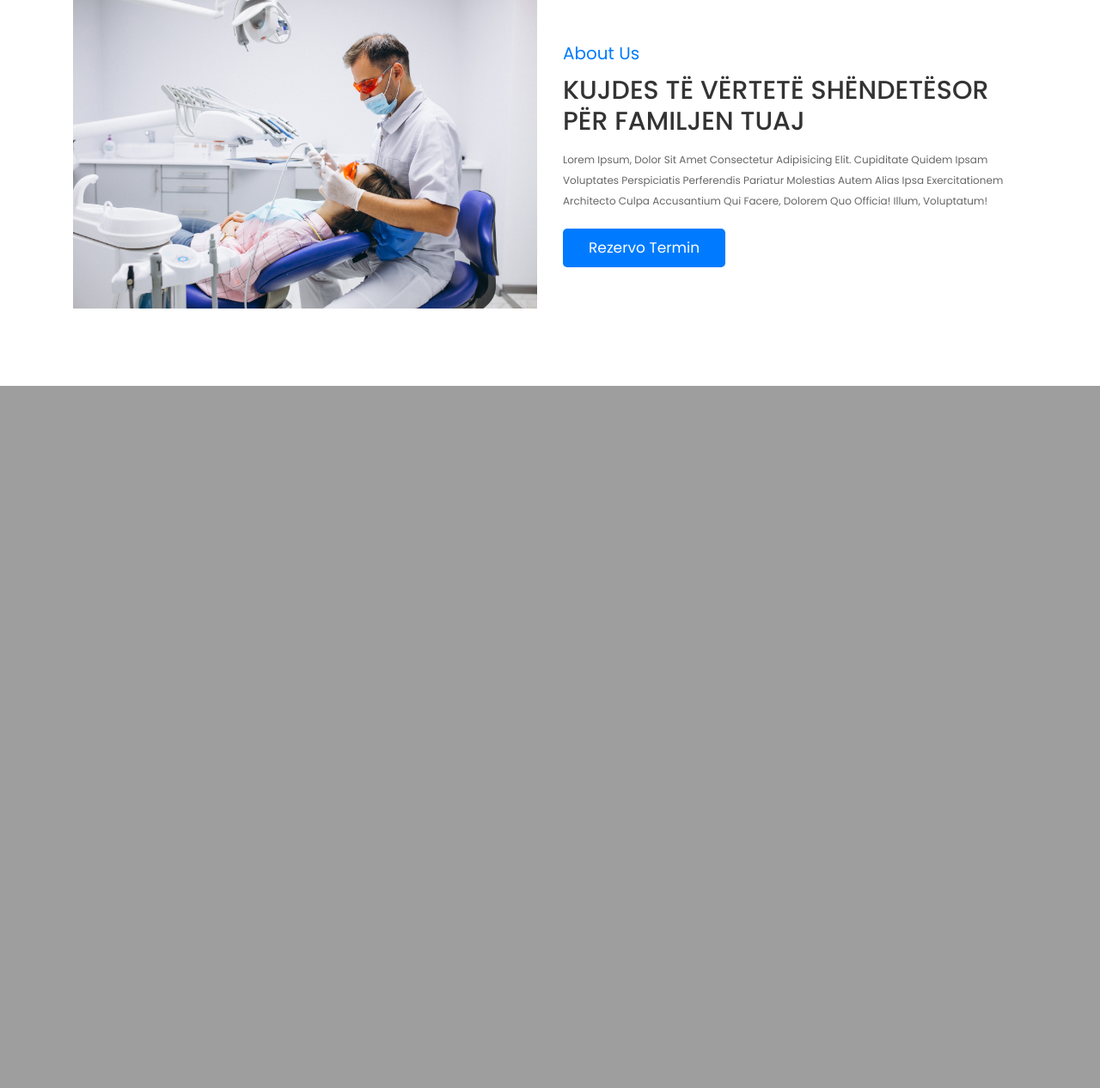
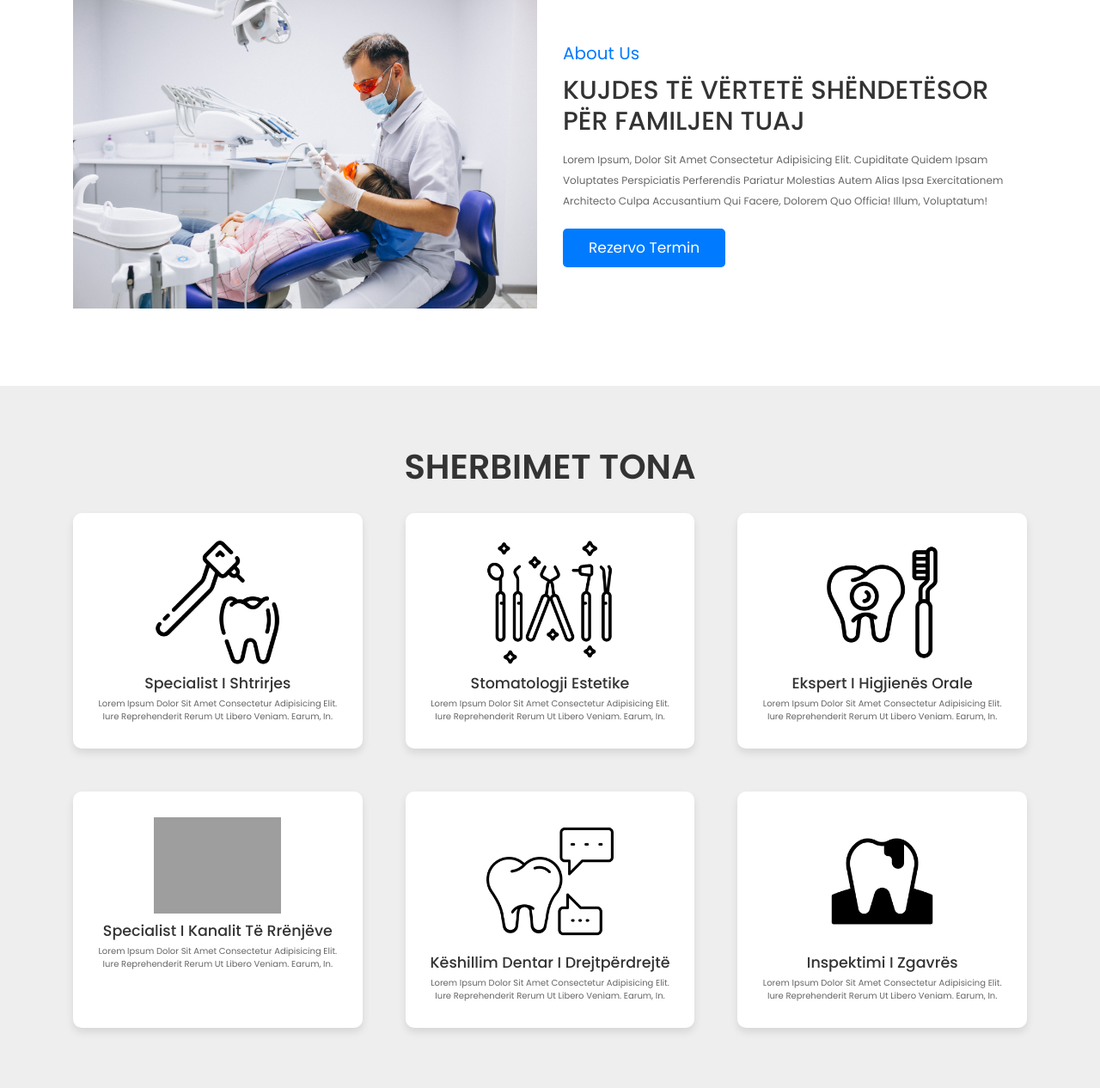
Before and after one commit to ArdianHalilaj7/DentalCare, a PHP site: page / in a window 1280 px wide. Shown: the part 1031-2297 px from the top of the page at 86% size. Before the commit the page ends 1480 px from the top, so only its background shows below. Run offline with PHP 8.4, Linux system fonts and the light colour scheme; grey boxes are pictures that could not be loaded.

Commit message:
"services" part

```diff
--- a/css/style.css
+++ b/css/style.css
@@ -46,6 +46,15 @@ section{
 
 }
 
+.heading{
+    text-align: center;
+    font-size: 4rem;
+    color: var(--black);
+    text-transform: uppercase;
+    font-weight: bolder;
+    margin-bottom: 3rem;
+}
+
 .header{
     padding: 2rem;
     /* border-bottom: var(--border); */
@@ -67,7 +76,7 @@ section{
 }
 
 .header .nav a{
-    margin: 0 1rem;
+    margin:0 1rem;
     font-size: 1.7rem;
     color: var(--black);
 }
@@ -145,6 +154,39 @@ section{
     line-height: 2;
 }
 
+.services{
+    background-color: var(--light-bg);
+}
+
+.services .box-container{
+    display: grid;
+    grid-template-columns: repeat(auto-fit, minmax(30rem, 1fr));
+    gap: 5rem;
+}
+
+.services .box-container .box{
+    text-align: center;
+    padding: 2rem;
+    background-color: var(--white);
+    box-shadow: var(--box-shadow);
+    border-radius: 1rem;
+}
+
+.services .box-container .box img{
+    margin: 1rem 0;
+}
+
+.services .box-container .box h3{
+    /* font-size: 2rem; */
+    /* padding: 1rem 0; */
+    color: var(--black);
+}
+
+.services .box-container .box p{
+    font-size: 1rem;
+    color: var(--light-color);
+}
+
 
 
 
@@ -196,16 +238,16 @@ section{
         position: absolute;
         top: 99%; left: 0; right: 0;
         background-color: var(--white);
-        border-top: var(--border);
-        border-bottom: var(--border);
-        padding: 1rem 0;
+        /* border-top: solid 1rem #eee; */
+        /* border-bottom: solid 1rem #eee; */
+        padding:1rem 0;
         text-align: center;
         flex-flow: column;
         clip-path: polygon(0 0, 100% 0, 0 0);
         transition: .2s linear;
     }
 
-    .header .nav .active{
+    .header .nav.active{
         clip-path: polygon(0 0, 100% 0, 100% 100%, 0 100%);
     }
 
@@ -215,7 +257,7 @@ section{
     }
 
     .home{
-        background-position: left;
+        background-position: center;
     }
 
     .home .content{
@@ -229,8 +271,8 @@ section{
     }
 
     .home .content h3{
-        font-size: 6rem;
-        padding-bottom: 150px;
+        font-size: 5rem;
+        padding-bottom: 100px;
     }
 
     .home .content p{
@@ -240,4 +282,13 @@ section{
     .home {
         background-position:right;
     }
+
+    .heading{
+        font-size: 3rem;
+    }
+
+    .services .box-container{
+        gap: 2rem;
+    }
+
 }
--- a/index.html
+++ b/index.html
@@ -18,6 +18,10 @@
 
 </head>
 <body>
+
+
+
+<!-- header      -->
 
     <header class="header fixed-top">
         <div class="container">
@@ -45,10 +49,7 @@
 
 
 
-
-
-
-
+<!-- home  -->
 
     <section class="home" id="home">
         <div class="container">
@@ -64,6 +65,8 @@
 
 
 
+
+<!-- about -->
 
     <section class="about" id="about">
         <div class="container">
@@ -84,6 +87,53 @@
 
 
 
+<!-- services  -->
+
+<section class="services" id="services">
+    <h1 class="heading">sherbimet tona</h1>
+    <div class="box-container container">
+
+        <div class="box">
+            <img style="object-fit: cover;width:50%;" src="images/icon1.png" alt="">
+            <h3>specialist i shtrirjes</h3>
+            <p>Lorem ipsum dolor sit amet consectetur adipisicing elit. Iure reprehenderit rerum ut libero veniam. Earum, in.</p>
+        </div>
+
+        <div class="box">
+            <img style="object-fit: cover;width:50%;" src="images/icon2.png" alt="">
+            <h3>stomatologji estetike</h3>
+            <p>Lorem ipsum dolor sit amet consectetur adipisicing elit. Iure reprehenderit rerum ut libero veniam. Earum, in.</p>
+        </div>
+
+        <div class="box">
+            <img style="object-fit: cover;width:50%;" src="images/icon3.png" alt="">
+            <h3>ekspert i higjienës orale</h3>
+            <p>Lorem ipsum dolor sit amet consectetur adipisicing elit. Iure reprehenderit rerum ut libero veniam. Earum, in.</p>
+        </div>
+
+        <div class="box">
+            <img style="object-fit: cover;width:50%;" src="images/icon4.png" alt="">
+            <h3>specialist i kanalit të rrënjëve</h3>
+            <p>Lorem ipsum dolor sit amet consectetur adipisicing elit. Iure reprehenderit rerum ut libero veniam. Earum, in.</p>
+        </div>
+
+        <div class="box">
+            <img style="object-fit: cover;width:50%;" src="images/icon5.png" alt="">
+            <h3>këshillim dentar i drejtpërdrejtë</h3>
+            <p>Lorem ipsum dolor sit amet consectetur adipisicing elit. Iure reprehenderit rerum ut libero veniam. Earum, in.</p>
+        </div>
+
+        <div class="box">
+            <img style="object-fit: cover;width:50%;" src="images/icon6.png" alt="">
+            <h3>inspektimi i zgavrës</h3>
+            <p>Lorem ipsum dolor sit amet consectetur adipisicing elit. Iure reprehenderit rerum ut libero veniam. Earum, in.</p>
+        </div>
+
+    </div>
+</section>
+
+
+
     <script src="js/script.js"></script>
 </body>
 </html>
```
